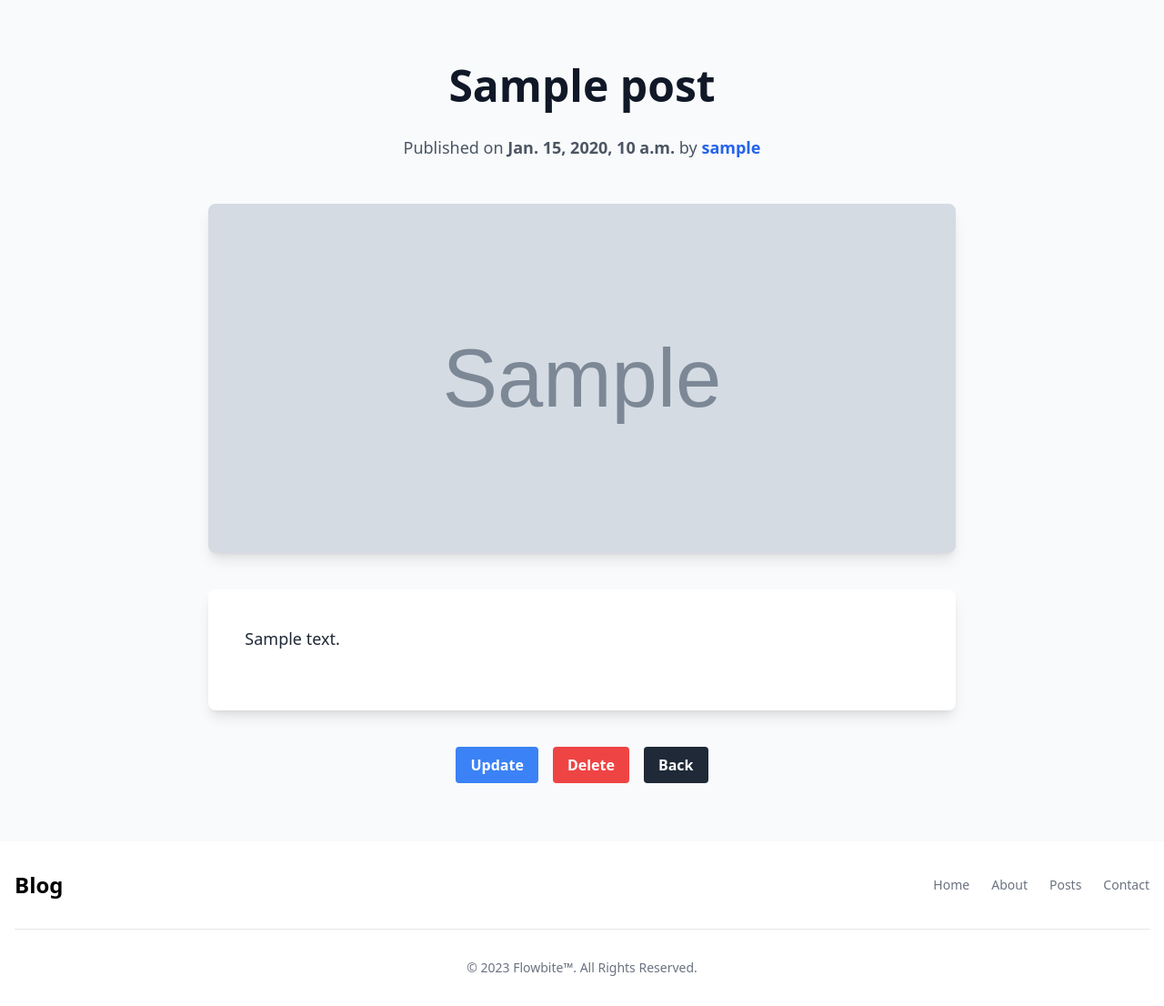
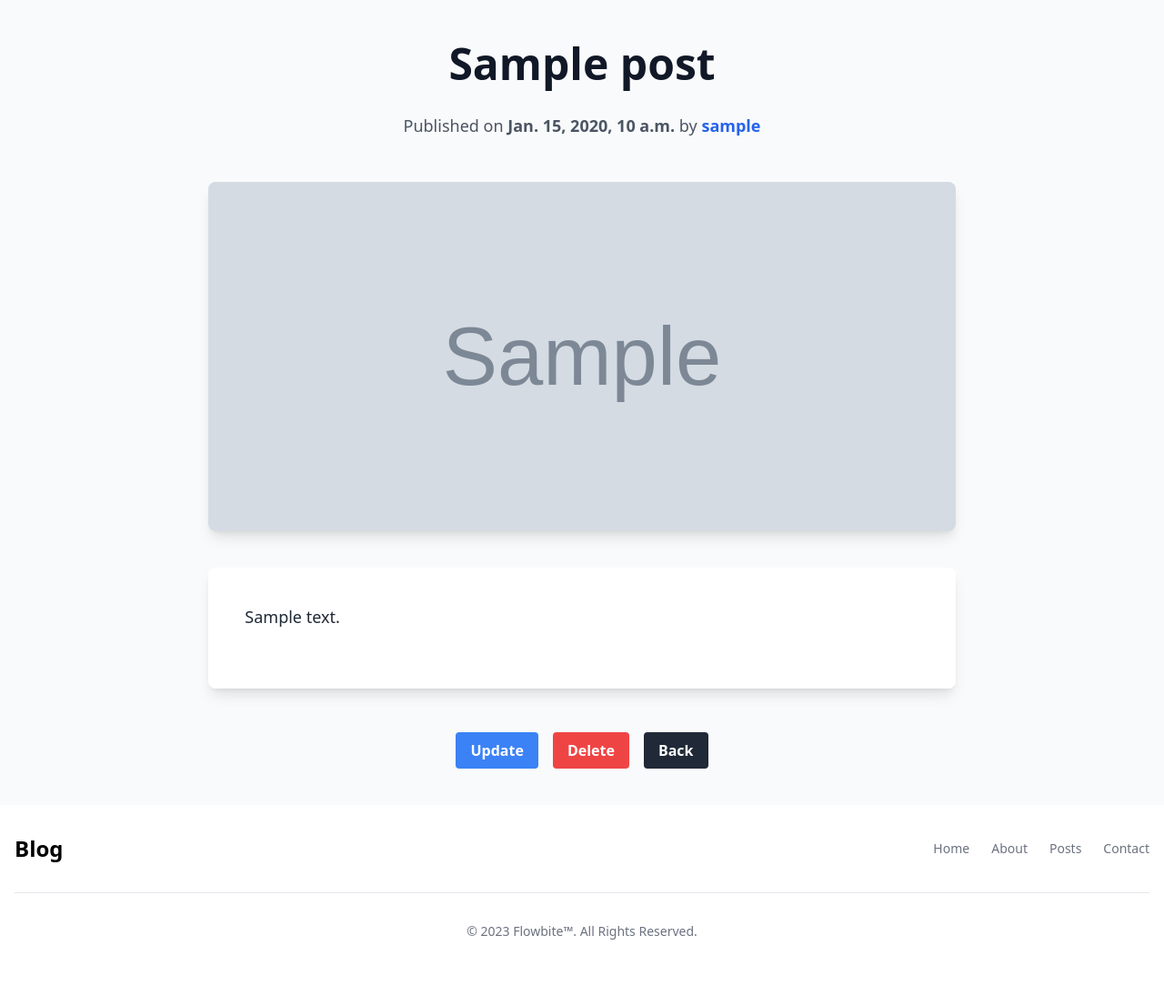
Before and after one commit to Youssef-Chibane/Django-Blog, a Django app: page /post/1/detail in a window 1280 px wide. Shown: the part 64-1170 px from the top of the page at 91% size. After the commit the page ends 1097 px from the top, so only its background shows below. Run offline with Django 5.2, Linux system fonts and the light colour scheme; a user stored in the database is signed in; tables that the repository leaves empty hold one stand-in row (values such as "Sample post"); grey boxes marked "Sample" are stand-in pictures; some libraries are stand-ins or nearby versions.

Commit message:
fix padding

```diff
--- a/blog/templates/blog/post_detail.html
+++ b/blog/templates/blog/post_detail.html
@@ -2,7 +2,7 @@
 {% block content %}
     {% include 'blog/navbar.html' %}
     <!-- Blog Post Detail Section -->
-    <main class="py-16 bg-gray-50">
+    <main class="py-10 bg-gray-50">
         <div class="container mx-auto px-6">
             <div class="mx-auto w-full md:w-3/4 lg:w-2/3">
                 <!-- Hero Section -->
@@ -25,7 +25,7 @@
                 <article class="bg-white p-10 rounded-lg shadow-lg">
                     <p class="text-gray-800 text-lg leading-relaxed mb-6">{{ post.body }}</p>
                 </article>
-                <div class="mt-10 flex justify-center space-x-4">
+                <div class="mt-12 flex justify-center space-x-4">
                     {% if post.published_by == user %}
                         <a href="{% url 'update' post.id %}"
                            class="px-4 py-2 bg-blue-500 text-white font-semibold rounded hover:bg-blue-600 focus:outline-none focus:ring-2 focus:ring-blue-300">Update</a>
```
